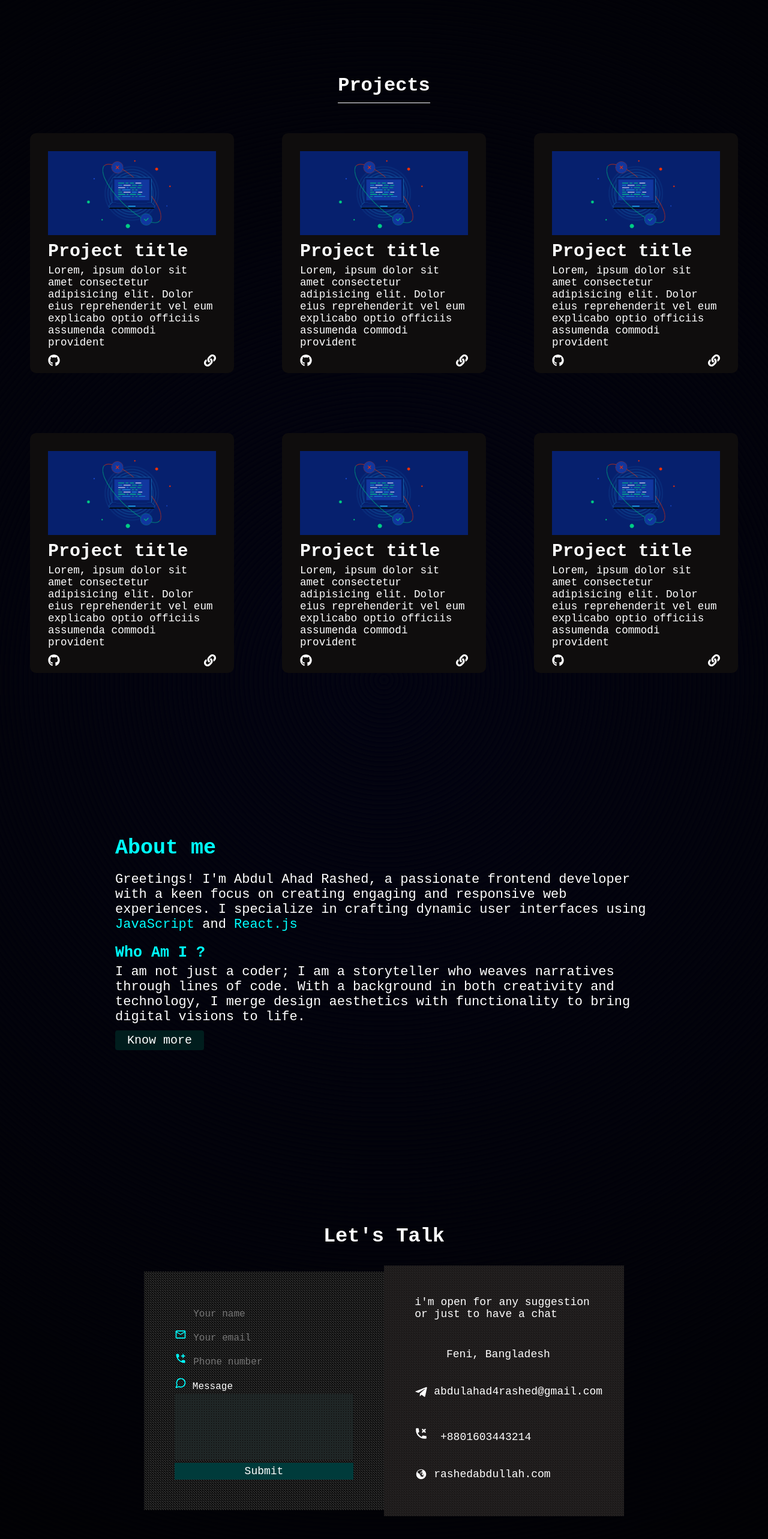
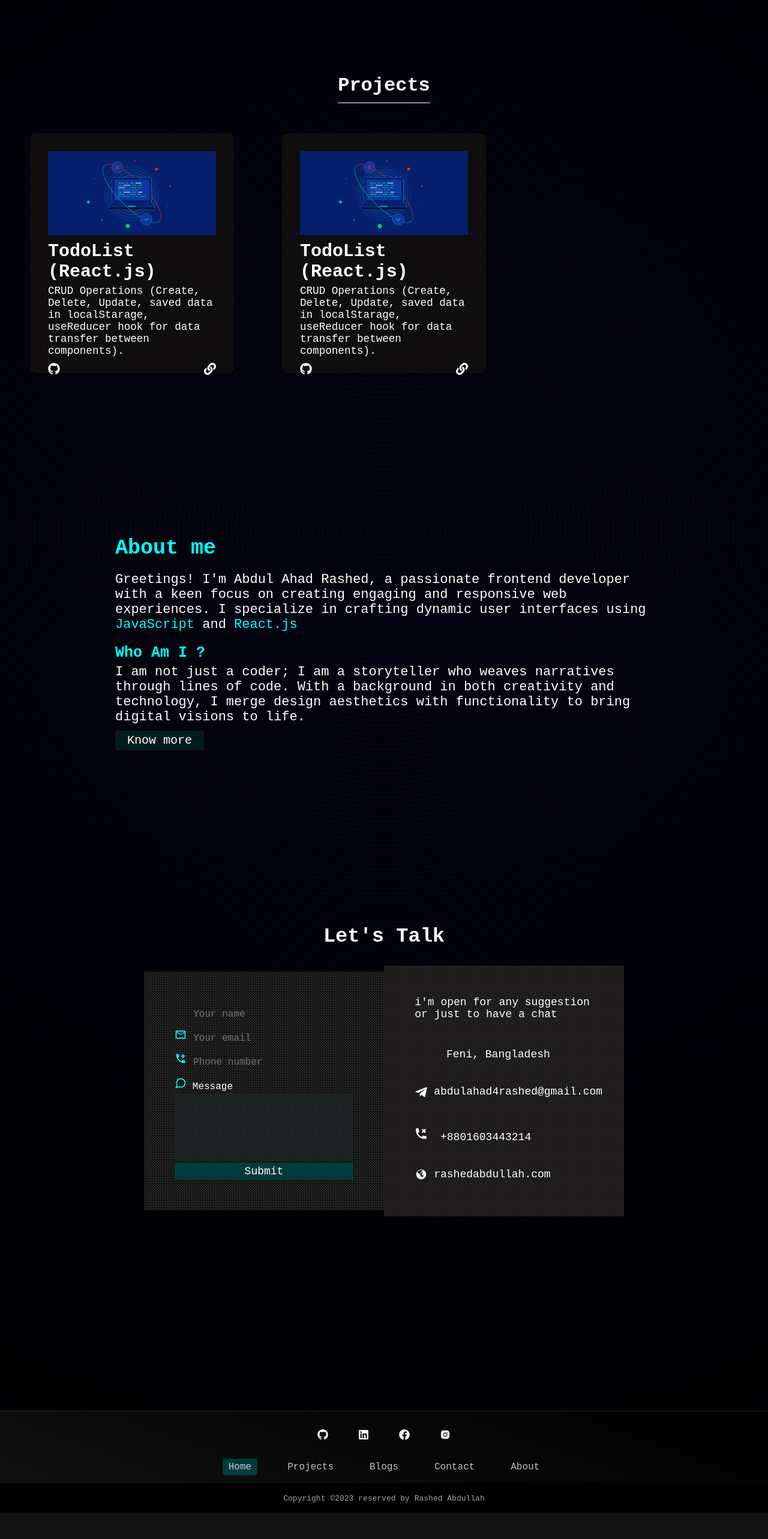
Before and after one commit to RashedAbdullah/RashedPortfolio, a React (Vite) app: page / in a window 1280 px wide. Shown: the part 756-3322 px from the top of the page at 60% size. After the commit the page ends 3279 px from the top, so only its background shows below. Built offline with nearby package versions, Linux system fonts and the light colour scheme; some icons are missing; a web font is replaced by a local one.

Commit message:
some error has been fixed

```diff
--- a/src/Components/Footer/Footer.jsx
+++ b/src/Components/Footer/Footer.jsx
@@ -1,43 +1,81 @@
-import React from 'react';
-import './Footer.css';
+import "./Footer.css";
 import { FaFacebook } from "react-icons/fa";
 import { FaGithub } from "react-icons/fa";
 import { FaLinkedin } from "react-icons/fa";
 import { AiFillInstagram } from "react-icons/ai";
-import { NavLink } from 'react-router-dom';
-import { useTranslation } from 'react-i18next';
-
+import { NavLink } from "react-router-dom";
+import { useTranslation } from "react-i18next";
 
 const Footer = () => {
-
   const { t } = useTranslation();
-    console.log(t)
   return (
-    <div className='footerMainDiv'>
+    <div className="footerMainDiv">
       <footer>
         <div className="footerSocialLinks">
           <ul>
-                    <li><a target='_blank' href="https://github.com/RashedAbdullah"><FaGithub /></a></li>
-                    <li><a target='_blank' href="https://www.linkedin.com/in/rashed4abdullah"><FaLinkedin /></a></li>
-                    <li><a target='_blank' href="https://www.facebook.com/Rashed4Abdullah"><FaFacebook /></a></li>
-                    <li><a target='_blank' href="https://www.instagram.com/Rashed4Abdullah"><AiFillInstagram /></a></li>
+            <li>
+              <a
+                target="_blank"
+                rel="noreferrer"
+                href="https://github.com/RashedAbdullah"
+              >
+                <FaGithub />
+              </a>
+            </li>
+            <li>
+              <a
+                target="_blank"
+                rel="noreferrer"
+                href="https://www.linkedin.com/in/rashed4abdullah"
+              >
+                <FaLinkedin />
+              </a>
+            </li>
+            <li>
+              <a
+                target="_blank"
+                rel="noreferrer"
+                href="https://www.facebook.com/Rashed4Abdullah"
+              >
+                <FaFacebook />
+              </a>
+            </li>
+            <li>
+              <a
+                target="_blank"
+                rel="noreferrer"
+                href="https://www.instagram.com/Rashed4Abdullah"
+              >
+                <AiFillInstagram />
+              </a>
+            </li>
           </ul>
         </div>
-            <div className='footerNavLinks'>
+        <div className="footerNavLinks">
           <ul>
-                    <li><NavLink to="/">{t("home")}</NavLink></li>
-                    <li><NavLink to="/project">{t("projects")}</NavLink></li>
-                    <li><NavLink to="/blog">{t("blogs")}</NavLink></li>
-                    <li><NavLink to="/contact">{t("contact")}</NavLink></li>
-                    <li><NavLink to="/about">{t("about")}</NavLink></li>
+            <li>
+              <NavLink to="/">{t("home")}</NavLink>
+            </li>
+            <li>
+              <NavLink to="/project">{t("projects")}</NavLink>
+            </li>
+            <li>
+              <NavLink to="/blog">{t("blogs")}</NavLink>
+            </li>
+            <li>
+              <NavLink to="/contact">{t("contact")}</NavLink>
+            </li>
+            <li>
+              <NavLink to="/about">{t("about")}</NavLink>
+            </li>
           </ul>
         </div>
-            <div className='subFooter'>
+        <div className="subFooter">
           <p>{t("subFooter")}</p>
         </div>
       </footer>
     </div>
-  )
-}
+  );
+};
 
 export default Footer;
--- a/src/Components/Navbar/Navbar.jsx
+++ b/src/Components/Navbar/Navbar.jsx
@@ -1,30 +1,16 @@
 import { IoIosSunny } from "react-icons/io";
 import "./Navbar.css";
 import { NavLink, useNavigate } from "react-router-dom";
-import { createContext, useState } from "react";
-import App from "../../App";
-import LightAndDark from "./../LightDark/LightAndDark";
+import { createContext } from "react";
+
 import { useTranslation } from "react-i18next";
 import logo from "../../assets/Img/namlogoforwebsite.jpg";
 
 export const GlobalContext = createContext();
 
 function Header({ setArClass }) {
-  const [isLight, setIsLight] = useState(false);
   const navigate = useNavigate();
 
-  const handleDarkMode = () => {
-    setIsLight(false);
-  };
-
-  const handleLightMode = () => {
-    setIsLight(true);
-  };
-
-  const lightAndDarkObj = {
-    isLight,
-    setIsLight,
-  };
 
   const { t, i18n } = useTranslation();
 
@@ -39,6 +25,7 @@ function Header({ setArClass }) {
     changeLanguage("ar");
     setArClass(true);
   };
+
   return (
     <div className="MainNavbarDiv">
       <header>
@@ -74,15 +61,12 @@ function Header({ setArClass }) {
             </div>
           </div>
           <div className="DarkMode">
-            <p onClick={isLight ? handleDarkMode : handleLightMode}>
+            <p>
               <IoIosSunny />
             </p>
           </div>
         </div>
       </header>
-
-      <GlobalContext.Provider value={lightAndDarkObj}></GlobalContext.Provider>
-      <LightAndDark />
     </div>
   );
 }
--- a/src/Components/Projects/JSON/projects.json
+++ b/src/Components/Projects/JSON/projects.json
@@ -1,10 +1,18 @@
 [
     {
         "id": 1,
-        "title": "",
-        "desc": "",
+        "title": "TodoList (React.js)",
+        "desc": "CRUD Operations (Create, Delete, Update, saved data in localStarage, useReducer hook for data transfer between components).",
         "img": "../../../assets/Img/codeimg.png",
-        "github": "",
-        "live": ""
+        "github": "https://github.com/RashedAbdullah/task-managment",
+        "live": "https://task-managment-ten.vercel.app"
+    },
+    {
+        "id": 2,
+        "title": "TodoList (React.js)",
+        "desc": "CRUD Operations (Create, Delete, Update, saved data in localStarage, useReducer hook for data transfer between components).",
+        "img": "../../../assets/Img/codeimg.png",
+        "github": "https://github.com/RashedAbdullah/task-managment",
+        "live": "https://task-managment-ten.vercel.app"
     }
 ]
--- a/src/Components/Projects/Projects.css
+++ b/src/Components/Projects/Projects.css
@@ -41,7 +41,6 @@
     background-color: #0f0d0d;
     border-radius: 10px;
     margin-top: 20px;
-    cursor: none;
     transition: 0.5s;
 }
 
--- a/src/Components/Projects/Projects.jsx
+++ b/src/Components/Projects/Projects.jsx
@@ -3,15 +3,18 @@ import { FaGithub } from "react-icons/fa";
 import { FaLink } from "react-icons/fa";
 import CodeImg from '../../assets/Img/codeimg.png'
 import { useTranslation } from 'react-i18next';
-
+import allProjects from './JSON/projects.json';
+import { useState } from 'react';
 
 const Projects = () => {
     const { t } = useTranslation();
+    const [projects, setProjects] = useState(allProjects);
   return (
     <div className='projectsMainDiv1'>
         <div className='projectHead animate__animated animate__flipInX'><h2>{t("projects")}</h2></div>
         <div className='projectsMainDiv2'>
-            <div className='ProjectCard animate__animated animate__fadeInUp'>
+            {projects.map(project=>(
+            <div key={project.id} className='ProjectCard animate__animated animate__fadeInUp'>
                 <div className='projectsImgBox'>
                     <img src={CodeImg} alt="" />
                 </div>
@@ -19,106 +22,18 @@ const Projects = () => {
 
                 </div>
                 <div className='ProjectsDetailsBox'>
-                    <h3>{t("projectTitle")}</h3>
+                    <h3>{t(`${project.title}`)}</h3>
                 </div>
                 <div className='projectInfo'>
-                    <p>{t("projectDesc")}</p>
+                    <p>{t(`${project.desc}`)}</p>
                 </div>
                 <div className='ProjectGithubAndLiveLink'>
-                    <p><a href=""><FaGithub /></a></p>
-                    <p><a href=""><FaLink /></a></p>
+                    <p><a target='_blank' rel="noreferrer" href={project.github}><FaGithub /></a></p>
+                    <p><a href={project.live}><FaLink /></a></p>
                 </div>
             </div>
-            <div className='ProjectCard animate__animated animate__fadeInUp'>
-                <div className='projectsImgBox'>
-                    <img src={CodeImg} alt="" />
-                </div>
-                <div className='projectsTitleBox'>
 
-                </div>
-                <div className='ProjectsDetailsBox'>
-                    <h3>{t("projectTitle")}</h3>
-                </div>
-                <div className='projectInfo'>
-                    <p>{t("projectDesc")}</p>
-                </div>
-                <div className='ProjectGithubAndLiveLink'>
-                    <p><a href=""><FaGithub /></a></p>
-                    <p><a href=""><FaLink /></a></p>
-                </div>
-            </div>
-            <div className='ProjectCard animate__animated animate__fadeInUp'>
-                <div className='projectsImgBox'>
-                    <img src={CodeImg} alt="" />
-                </div>
-                <div className='projectsTitleBox'>
-
-                </div>
-                <div className='ProjectsDetailsBox'>
-                    <h3>{t("projectTitle")}</h3>
-                </div>
-                <div className='projectInfo'>
-                    <p>{t("projectDesc")}</p>
-                </div>
-                <div className='ProjectGithubAndLiveLink'>
-                    <p><a href=""><FaGithub /></a></p>
-                    <p><a href=""><FaLink /></a></p>
-                </div>
-            </div>
-            <div className='ProjectCard animate__animated animate__fadeInUp'>
-                <div className='projectsImgBox'>
-                    <img src={CodeImg} alt="" />
-                </div>
-                <div className='projectsTitleBox'>
-
-                </div>
-                <div className='ProjectsDetailsBox'>
-                    <h3>{t("projectTitle")}</h3>
-                </div>
-                <div className='projectInfo'>
-                    <p>{t("projectDesc")}</p>
-                </div>
-                <div className='ProjectGithubAndLiveLink'>
-                    <p><a href=""><FaGithub /></a></p>
-                    <p><a href=""><FaLink /></a></p>
-                </div>
-            </div>
-            <div className='ProjectCard animate__animated animate__fadeInUp'>
-                <div className='projectsImgBox'>
-                    <img src={CodeImg} alt="" />
-                </div>
-                <div className='projectsTitleBox'>
-
-                </div>
-                <div className='ProjectsDetailsBox'>
-                    <h3>{t("projectTitle")}</h3>
-                </div>
-                <div className='projectInfo'>
-                    <p>{t("projectDesc")}</p>
-                </div>
-                <div className='ProjectGithubAndLiveLink'>
-                    <p><a href=""><FaGithub /></a></p>
-                    <p><a href=""><FaLink /></a></p>
-                </div>
-            </div>
-            <div className='ProjectCard animate__animated animate__fadeInUp'>
-                <div className='projectsImgBox'>
-                    <img src={CodeImg} alt="" />
-                </div>
-                <div className='projectsTitleBox'>
-
-                </div>
-                <div className='ProjectsDetailsBox'>
-                    <h3>{t("projectTitle")}</h3>
-                </div>
-                <div className='projectInfo'>
-                    <p>{t("projectDesc")}</p>
-                </div>
-                <div className='ProjectGithubAndLiveLink'>
-                    <p><a href=""><FaGithub /></a></p>
-                    <p><a href=""><FaLink /></a></p>
-                </div>
-            </div>
+            ))}
         </div>
     </div>
   )
```
Also changed, not shown: src/Components/LightDark/LightAndDark.jsx (deleted, +0 -8 lines). Lines whose indentation alone changed are shown as unchanged.
